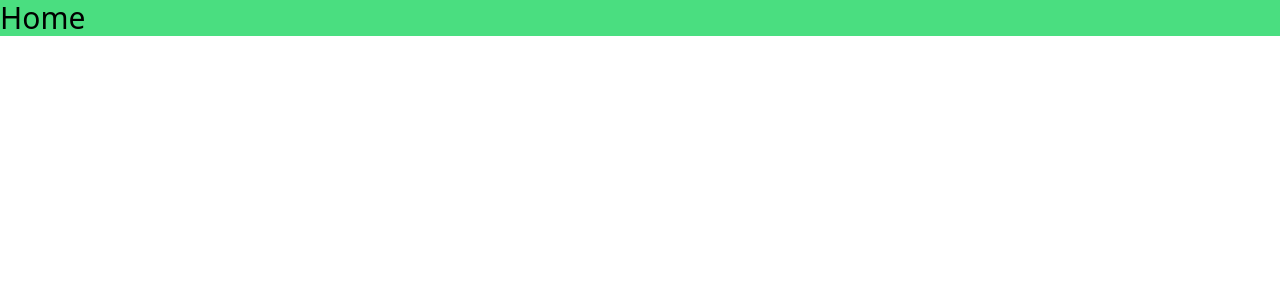
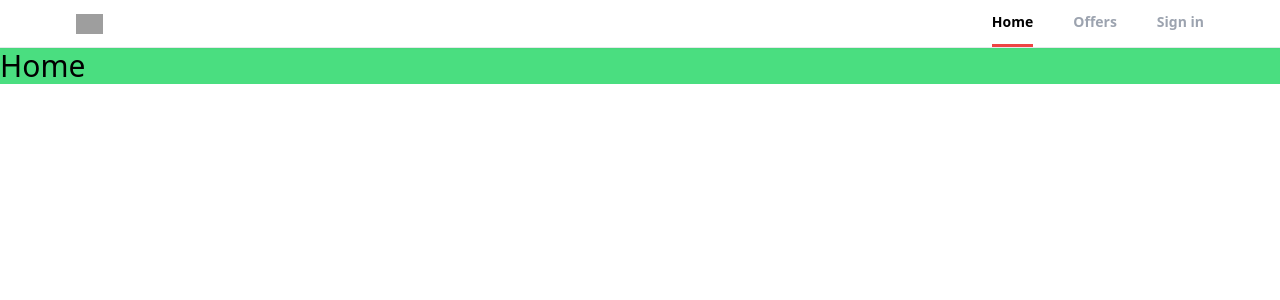
Before and after one commit to FredZabu/realtor-clone-project, a React (Create React App) app: page / in a window 1280 px wide. Shown: the top 300 px of the page. Built offline with nearby package versions, Linux system fonts and the light colour scheme; grey boxes are pictures that could not be loaded.

Commit message:
completed the nav bar

```diff
--- a/src/App.js
+++ b/src/App.js
@@ -1,8 +1,10 @@
 import { Routes, Route } from "react-router-dom";
 import { Home, Profile, Offers, SignIn, SignUp, ForgotPassword } from './pages/index.js';
+import { Header } from './components/index.js'
 function App() {
   return (
     <>
+      <Header />
       <Routes>
         <Route path="/" element={<Home />} />
         <Route path="/profile" element={<Profile />} />
--- /dev/null
+++ b/src/components/Header.jsx
@@ -0,0 +1,32 @@
+import React from 'react'
+import { useLocation, useNavigate } from 'react-router-dom';
+function Header() {
+  const location = useLocation();
+  const navigate = useNavigate();
+
+  function pathMathRoute(route) {
+
+    if (route === location.pathname) {
+      console.log("Was called"+route);
+      return true;
+    }
+  }
+  return (
+    <div className='bg-white border-b shadow-sm sticky top-0 z-50'>
+      <header className='flex justify-between items-center px-3 max-w-6xl mx-auto'>
+          <div>
+            <img src="https://static.rdc.moveaws.com/images/logos/rdc-logo-default.svg" alt="logo for realtor" srcset="" className='h-5 cursor-pointer' onClick={()=>navigate("/")} />
+          </div>
+          <div>
+        <ul className='flex space-x-10'>
+          <li className={`cursor-pointer  py-3 text-sm font-semibold  border-b-[3px]  ${pathMathRoute('/')? "text-black border-b-red-500 " : 'border-b-transparent text-gray-400'}`} onClick={()=>navigate("/")} >Home</li>
+          <li className={`cursor-pointer py-3 text-sm font-semibold  border-b-[3px]  ${pathMathRoute('/offers')? "text-black border-b-red-500 " : 'border-b-transparent text-gray-400'}`} onClick={()=>navigate("/offers")} >Offers</li>
+          <li className={`cursor-pointer py-3 text-sm font-semibold  border-b-[3px]  ${pathMathRoute('/sign-in')? "text-black border-b-red-500" : 'border-b-transparent text-gray-400'}`} onClick={()=>navigate("/sign-in")} >Sign in</li>
+            </ul>
+          </div>
+      </header>
+      </div>
+  )
+}
+
+export default Header
--- /dev/null
+++ b/src/components/index.js
@@ -0,0 +1 @@
+export { default as Header } from './Header';
```
